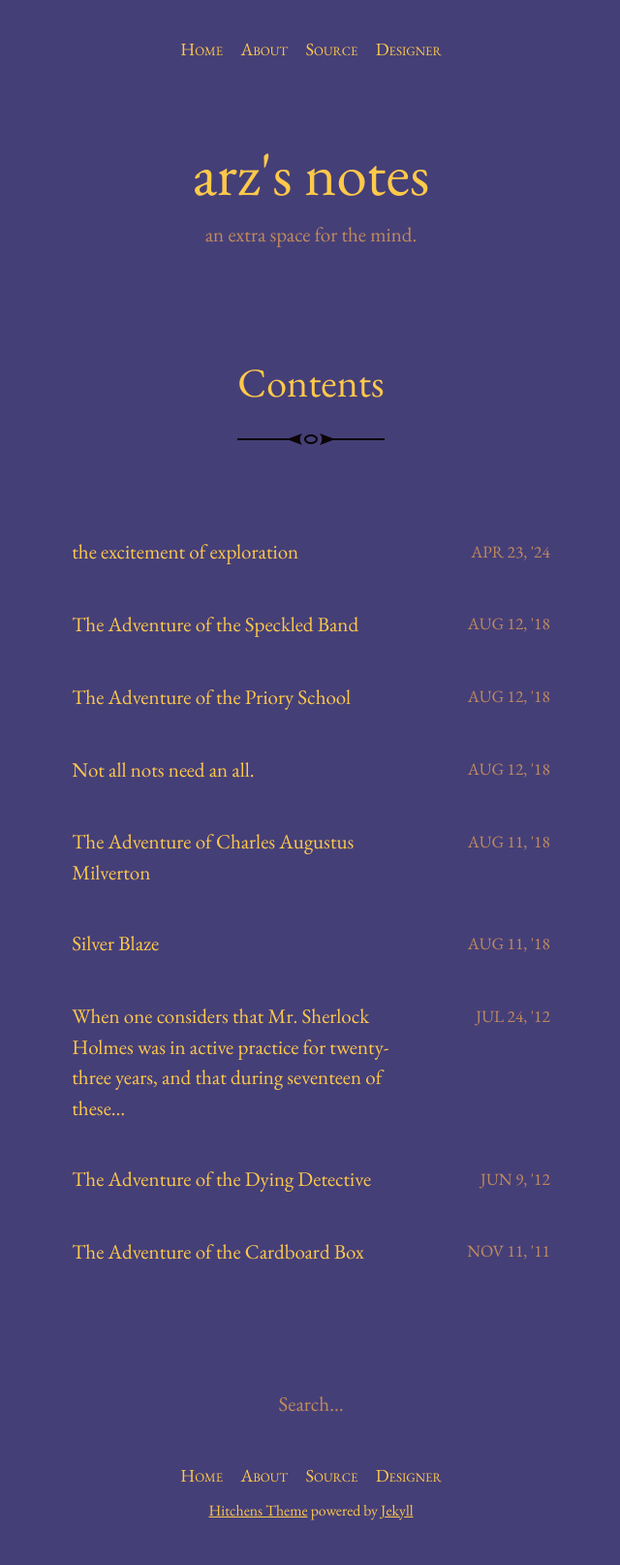
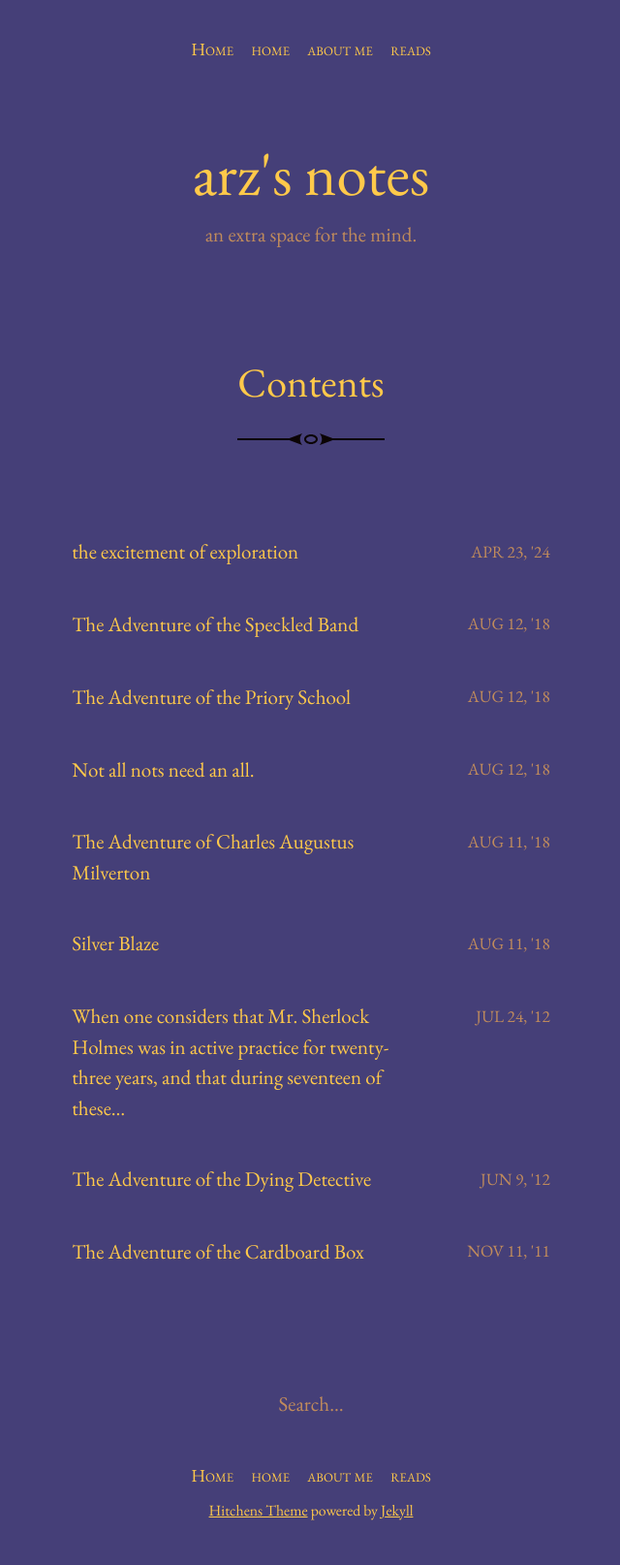
Before and after one commit to arzabz/arzabz.github.io, a Jekyll site: the page built from index.html, in a window 1280 px wide. Shown: the whole page at 97% size, without its empty margins (319-959 px from the left). Built offline with Jekyll 4.4.1, drawn with Linux system fonts in a browser that asks for light colours; the list of posts is cut into pages by our own code.

Commit message:
Update menu.yml

```diff
--- a/_data/menu.yml
+++ b/_data/menu.yml
@@ -1,8 +1,8 @@
-- title: About
+- title: home
+  url: /home.html
+
+- title: about me
   url: /about.html
 
-- title: Source
-  url: https://github.com/patdryburgh/hitchens
-
-- title: Designer
-  url: http://patdryburgh.com
+- title: reads
+  url: /reads.html
```
